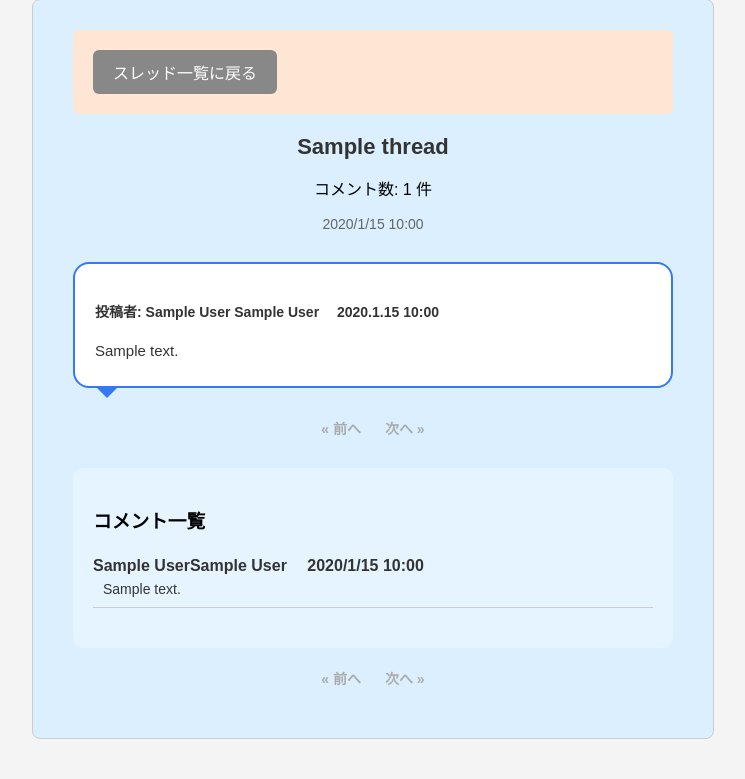
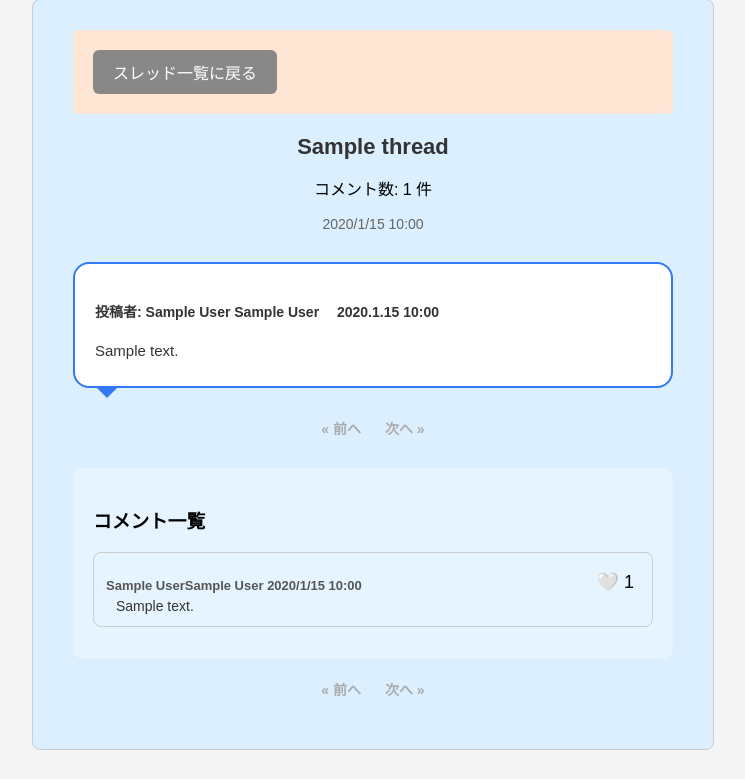
Before and after one commit to selva-kurihara/php, a PHP site: page /thread_detail.php?id=1 in a window 1280 px wide. Shown: the part 21-800 px from the top of the page, without its empty margins (267-1012 px from the left). Run offline with PHP 8.4, Linux system fonts and the light colour scheme; tables that the repository leaves empty or names only in its code hold one stand-in row (values such as "Sample post").

Commit message:
php課題7

```diff
--- a/stylesheet.css
+++ b/stylesheet.css
@@ -437,3 +437,37 @@ textarea {
   font-weight: bold;
   cursor: default;
 }
+
+.comment-item {
+  border: 1px solid #ccc;
+  padding: 12px;
+  margin-bottom: 12px;
+  border-radius: 8px;
+  position: relative;
+}
+
+.comment-header {
+  display: flex;
+  justify-content: space-between;
+  align-items: center;
+}
+
+.comment-meta {
+  font-size: 13px;
+  color: #555;
+}
+
+.like-form {
+  margin: 0;
+}
+
+.like-button {
+  background: none;
+  border: none;
+  font-size: 18px;
+  cursor: pointer;
+}
+
+.like-button.liked {
+  color: red;
+}
--- a/thread.php
+++ b/thread.php
@@ -54,7 +54,7 @@ try {
       <?php if (!empty($threads)): ?>
         <?php foreach ($threads as $thread): ?>
           <div>
-            <a href="thread_detail.php?id=<?= urlencode($thread['id']) ?>">
+            <a href="thread_detail.php?id=<?= urlencode($thread['id'])?>">
               ID:<?= htmlspecialchars($thread['id'], ENT_QUOTES) ?>
               <?= htmlspecialchars($thread['title'], ENT_QUOTES) ?>
               <?= date('Y.n.j H:i', strtotime($thread['created_at'])) ?>
--- a/thread_detail.php
+++ b/thread_detail.php
@@ -2,15 +2,20 @@
 session_start();
 $isLoggedIn = isset($_SESSION['user']);
 
-if ($_SERVER['REQUEST_METHOD'] === 'GET' && isset($_GET['id'])) {
+$id = $_GET['id'] ?? $_POST['thread_id'] ?? null;
+if (!$id) {
+  echo 'スレッドが指定されていません';
+  exit;
+}
+
+// スレッド詳細情報の取得
 try {
-    // DB接続
-    $dsn = 'mysql:dbname=phpkadai;host=localhost;charset=utf8;';
-    $user = 'kurihara';
-    $password = 'uCmCLu2e8H';
-    $pdo = new PDO($dsn, $user, $password);
-
-    $id = $_GET['id'];
+  $pdo = new PDO(
+    'mysql:dbname=phpkadai;host=localhost;charset=utf8',
+    'kurihara',
+    'uCmCLu2e8H',
+    [PDO::ATTR_ERRMODE => PDO::ERRMODE_EXCEPTION]
+  );
   $stmt = $pdo->prepare('
     SELECT
       threads.*,
@@ -28,47 +33,8 @@ if ($_SERVER['REQUEST_METHOD'] === 'GET' && isset($_GET['id'])) {
   echo 'DBエラーが発生しました。';
   exit;
 }
-}
 
-if ($_SERVER["REQUEST_METHOD"] === "POST") {
-  // エラーチェック
-
-  if (empty($_POST["comment"])) {
-    $errorMessages["comment"] = 'コメントが未入力です。';
-  } else if (mb_strlen($_POST["comment"]) > 500) {
-    $errorMessages["comment"] = 'コメントが500文字以内で入力してください。';
-  }
-
-  if (empty($errorMessages)) {
-    try {
-      $dsn = 'mysql:host=localhost;dbname=phpkadai;charset=utf8mb4';
-      $username = 'kurihara';
-      $password = 'uCmCLu2e8H';
-
-      $pdo = new PDO($dsn, $username, $password);
-      $pdo->setAttribute(PDO::ATTR_ERRMODE, PDO::ERRMODE_EXCEPTION);
-
-      // コメント登録
-      $stmt = $pdo->prepare('INSERT INTO comments (member_id, thread_id, comment, created_at, updated_at) VALUES (:member_id, :thread_id, :comment, NOW(), NOW())');
-      $stmt->bindParam(':member_id', $_SESSION['user']['id'], PDO::PARAM_INT);
-      $stmt->bindParam(':thread_id', $_POST['thread_id'], PDO::PARAM_INT);
-      $stmt->bindParam(':comment', $_POST['comment'], PDO::PARAM_STR);
-      $stmt->execute();
-
-      // フォーム情報を削除（二重送信防止）
-      unset($_SESSION['form']);
-
-      // 完了後にトップへ
-      header('Location: thread_detail.php?id=' . urlencode($_POST['thread_id']));
-      exit;
-    } catch (PDOException $e) {
-      echo 'エラーが発生しました：' . htmlspecialchars($e->getMessage(), ENT_QUOTES);
-      exit;
-    }
-  }
-}
-
-// --- ここからコメント一覧取得・ページャー処理 ---
+// コメント一覧取得・ページャー処理
 $page  = isset($_GET['page']) && is_numeric($_GET['page']) ? (int)$_GET['page'] : 1;
 $limit = 5;
 $offset = ($page - 1) * $limit;
@@ -98,6 +64,67 @@ $commentsStmt->bindValue(':offset',   $offset, PDO::PARAM_INT);
 $commentsStmt->execute();
 $comments = $commentsStmt->fetchAll(PDO::FETCH_ASSOC);
 
+// いいね登録・削除
+if ($_SERVER['REQUEST_METHOD'] === 'POST' && isset($_POST['comment_id'], $_POST['thread_id'])) {
+  $commentId = (int)$_POST['comment_id'];
+  $memberId = (int)$_SESSION['user']['id'];
+  $threadId = (int)$_POST['thread_id'];
+
+  try {
+    // 既にいいねしているか確認
+    $stmt = $pdo->prepare('SELECT * FROM likes WHERE member_id = :member_id AND comment_id = :comment_id');
+    $stmt->execute([':member_id' => $memberId, ':comment_id' => $commentId]);
+    $like = $stmt->fetch();
+
+    if ($like) {
+      // いいね解除
+      $stmt = $pdo->prepare('DELETE FROM likes WHERE member_id = :member_id AND comment_id = :comment_id');
+      $stmt->execute([':member_id' => $memberId, ':comment_id' => $commentId]);
+    } else {
+      // いいね追加
+      $stmt = $pdo->prepare('INSERT INTO likes (member_id, comment_id) VALUES (:member_id, :comment_id)');
+      $stmt->execute([':member_id' => $memberId, ':comment_id' => $commentId]);
+    }
+
+    header("Location: thread_detail.php?id={$threadId}&page={$page}");
+    exit;
+  } catch (PDOException $e) {
+    echo 'エラー: ' . $e->getMessage();
+  }
+}
+
+// コメント登録
+if ($_SERVER["REQUEST_METHOD"] === "POST" && $_POST['comment']) {
+
+  // エラーチェック
+  $errorMessages = [];
+  if (empty($_POST["comment"])) {
+    $errorMessages["comment"] = 'コメントが未入力です。';
+  } else if (mb_strlen($_POST["comment"]) > 500) {
+    $errorMessages["comment"] = 'コメントが500文字以内で入力してください。';
+  }
+
+  if (empty($errorMessages)) {
+    try {
+      // 登録処理
+      $stmt = $pdo->prepare('INSERT INTO comments (member_id, thread_id, comment, created_at, updated_at) VALUES (:member_id, :thread_id, :comment, NOW(), NOW())');
+      $stmt->bindParam(':member_id', $_SESSION['user']['id'], PDO::PARAM_INT);
+      $stmt->bindParam(':thread_id', $_POST['thread_id'], PDO::PARAM_INT);
+      $stmt->bindParam(':comment', $_POST['comment'], PDO::PARAM_STR);
+      $stmt->execute();
+
+      // フォーム情報を削除（二重送信防止）
+      unset($_SESSION['form']);
+
+      // 同じページを表示
+      header('Location: thread_detail.php?id=' . urlencode($_POST['thread_id']) . '&page=' . urlencode($_POST['page']));
+      exit;
+    } catch (PDOException $e) {
+      echo 'エラーが発生しました：' . htmlspecialchars($e->getMessage(), ENT_QUOTES);
+      exit;
+    }
+  }
+}
 ?>
 
 <!DOCTYPE html>
@@ -111,7 +138,7 @@ $comments = $commentsStmt->fetchAll(PDO::FETCH_ASSOC);
 
 <div class="thread-container">
   <div class="thread-header">
-    <a href="logout.php" class="btn back">スレッド一覧に戻る</a>
+    <a href="thread.php" class="btn back">スレッド一覧に戻る</a>
   </div>
 
   <!-- スレッドタイトルと作成日時 -->
@@ -119,7 +146,7 @@ $comments = $commentsStmt->fetchAll(PDO::FETCH_ASSOC);
   <p class="thread-comments">コメント数: <?= $totalComments ?> 件</p>
   <p class="thread-date"><?= date('Y/n/j H:i', strtotime($thread['created_at'])) ?></p>
 
-  <!-- 投稿者情報とコメント -->
+  <!-- 投稿者情報とスレッド -->
   <div class="thread-post">
     <p class="thread-meta">
       投稿者: <?= htmlspecialchars($thread['name_sei'], ENT_QUOTES) ?> <?= htmlspecialchars($thread['name_mei'], ENT_QUOTES) ?>
@@ -133,7 +160,7 @@ $comments = $commentsStmt->fetchAll(PDO::FETCH_ASSOC);
   <!-- ページャー -->
   <div class="pagination">
     <?php if ($page > 1): ?>
-      <a href="?id=<?= $id ?>&page=<?= $page - 1 ?>" class="active">« 前へ</a>
+      <a href="thread_detail.php?id=<?= $id ?>&page=<?= $page - 1 ?>" class="active">« 前へ</a>
     <?php else: ?>
       <span class="disabled">« 前へ</span>
     <?php endif; ?>
@@ -145,16 +172,43 @@ $comments = $commentsStmt->fetchAll(PDO::FETCH_ASSOC);
     <?php endif; ?>
   </div>
 
-  <!-- コメント一覧　-->
+  <!-- コメント一覧 -->
   <div class="comments-list">
     <h3>コメント一覧</h3>
     <?php if (!empty($comments)): ?>
       <?php foreach ($comments as $c): ?>
+        <?php
+        // いいね数取得
+        $likeStmt = $pdo->prepare('SELECT COUNT(*) FROM likes WHERE comment_id = :comment_id');
+        $likeStmt->execute([':comment_id' => $c['id']]);
+        $likeCount = $likeStmt->fetchColumn();
+
+        // ログインユーザーがいいねしているか
+        $userLiked = false;
+        if ($isLoggedIn) {
+          $checkStmt = $pdo->prepare('SELECT 1 FROM likes WHERE member_id = :member_id AND comment_id = :comment_id');
+          $checkStmt->execute([
+            ':member_id' => $_SESSION['user']['id'],
+            ':comment_id' => $c['id']
+          ]);
+          $userLiked = $checkStmt->fetch() !== false;
+        }
+        ?>
         <div class="comment-item">
+          <div class="comment-header">
             <p class="comment-meta">
               <?= htmlspecialchars($c['name_sei'], ENT_QUOTES) ?><?= htmlspecialchars($c['name_mei'], ENT_QUOTES) ?>
               <?= date('Y/n/j H:i', strtotime($c['created_at'])) ?>
             </p>
+            <form action="" method="post" class="like-form">
+              <input type="hidden" name="comment_id" value="<?= $c['id'] ?>">
+              <input type="hidden" name="thread_id" value="<?= $id ?>">
+              <input type="hidden" name="page" value="<?= $page ?>">
+              <button type="submit" class="like-button <?= $userLiked ? 'liked' : '' ?>">
+                <?= $userLiked ? '❤️' : '🤍' ?> <?= $likeCount ?>
+              </button>
+            </form>
+          </div>
           <div class="comment-content">
             <?= nl2br(htmlspecialchars($c['comment'], ENT_QUOTES)) ?>
           </div>
@@ -183,6 +237,7 @@ $comments = $commentsStmt->fetchAll(PDO::FETCH_ASSOC);
     <form action="thread_detail.php" method="post" class="comment-form">
       <textarea name="comment" placeholder="コメントを入力してください"></textarea>
       <input type="hidden" name="thread_id" value="<?= htmlspecialchars($thread['id'], ENT_QUOTES) ?>">
+      <input type="hidden" name="page" value="<?= htmlspecialchars($page, ENT_QUOTES) ?>">
       <?php if (!empty($errorMessages['comment'])): ?>
         <p class="error"><?= htmlspecialchars($errorMessages['comment']) ?></p>
       <?php endif; ?>
```
Lines whose indentation alone changed are shown as unchanged.
